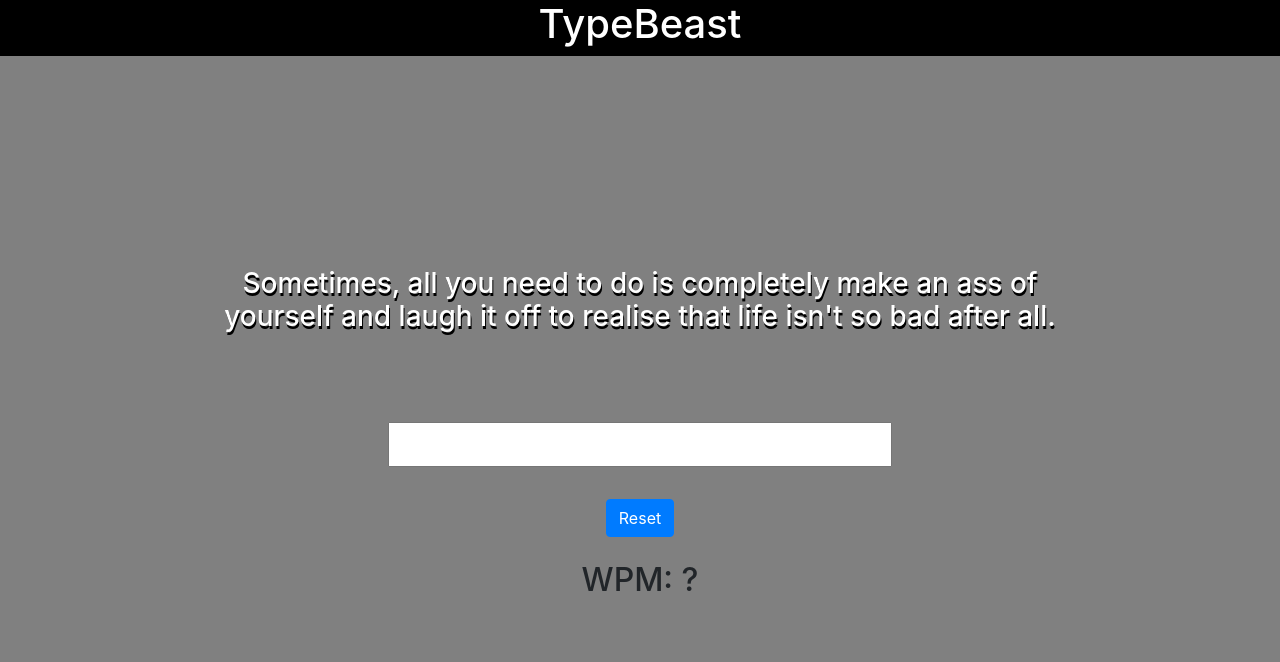
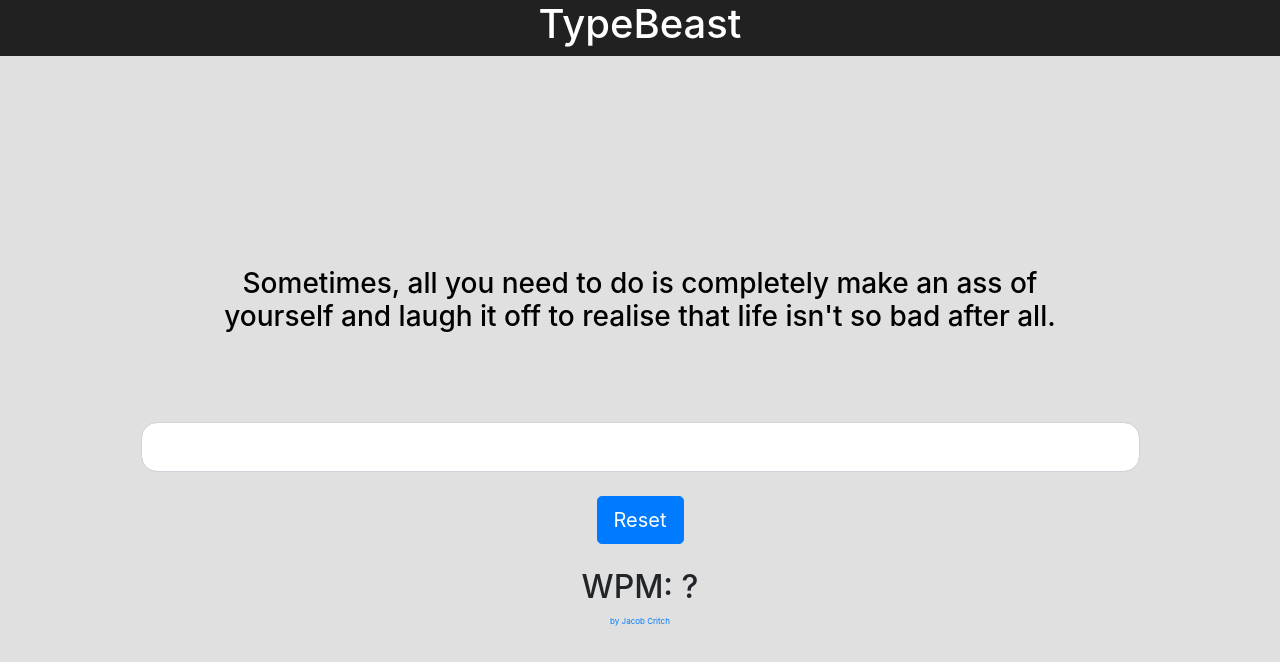
Before and after one commit to jacobcritch/typebeast, a plain HTML site: page index.html in a window 1280 px wide. Drawn offline with nearby package versions, Linux system fonts and the light colour scheme.

Commit message:
prettified style

```diff
--- a/index.html
+++ b/index.html
@@ -9,7 +9,7 @@
 
 <body>
 <div class="container-fluid" id='sitewrapper'>
-	<div class='container-fluid'>
+	<div class='container-fluid' id='headercontainer'>
 		<div class="row" id="header">
 			<h1 style="color: white">TypeBeast</h1>
 		</div>
@@ -18,7 +18,7 @@
 	<div class="container" id='gamecontainer'>
 		<div class="row" id='gtcontainer'>
 			<h3
-			style="color: white; width: 88%; height: 100%; display: flex;
+			style="color: black; width: 88%; height: 100%; display: flex;
 			justify-content: center;
 			align-content: center;
 			flex-direction: column;
@@ -31,16 +31,15 @@
 
 		<br>
 		<div class='container' id='restcontainer'>
-			<h2>
-				<input type='text' id="gameinput" oninput="GameLoop()">
-			</h2>
+				<input type='text' class="form-control form-rounded"  id="gameinput" oninput="GameLoop()">
 
 			<br>
-			<button type="button" class="btn btn-primary" onclick='Reset()'>Reset</button>
+			<button type="button" class="btn btn-primary btn-lg" onclick='Reset()'>Reset</button>
 
 			<br>
 			<br>
 			<h2 id='wpm'></h2>
+			<a href='https://github.com/jacobcritch/' style="font-size: 50%;">by Jacob Critch</a>
 		</div>
 	</div>
 </div>
--- a/main.css
+++ b/main.css
@@ -1,5 +1,5 @@
 body {
-	background-color: gray;
+	background-color: #E0E0E0;
 	height: 100%;
 	width: 100%;
 	text-align: center;
@@ -13,9 +13,12 @@ body {
 }
 
 #header {
-	background-color: black;
+	background-color: #212121;
 	justify-content: center;
+	align-content: center;
 }
+
+
 
 #gamecontainer {
 	margin-top: 8%;
@@ -33,10 +36,8 @@ body {
 	text-align: center;
 	align-content: center;
 	justify-content: center;
-	text-shadow: 1px 3px #000000;
+
 }
-
-
 
 #restcontainer {
 	padding-right: 5%;
@@ -50,3 +51,8 @@ body {
 	align-self: center;
 	align-content: center;
 }
+
+.form-rounded {
+border-radius: 1rem;
+font-size: 1.5rem;
+}
```
Also changed, not shown: 1 other file.
